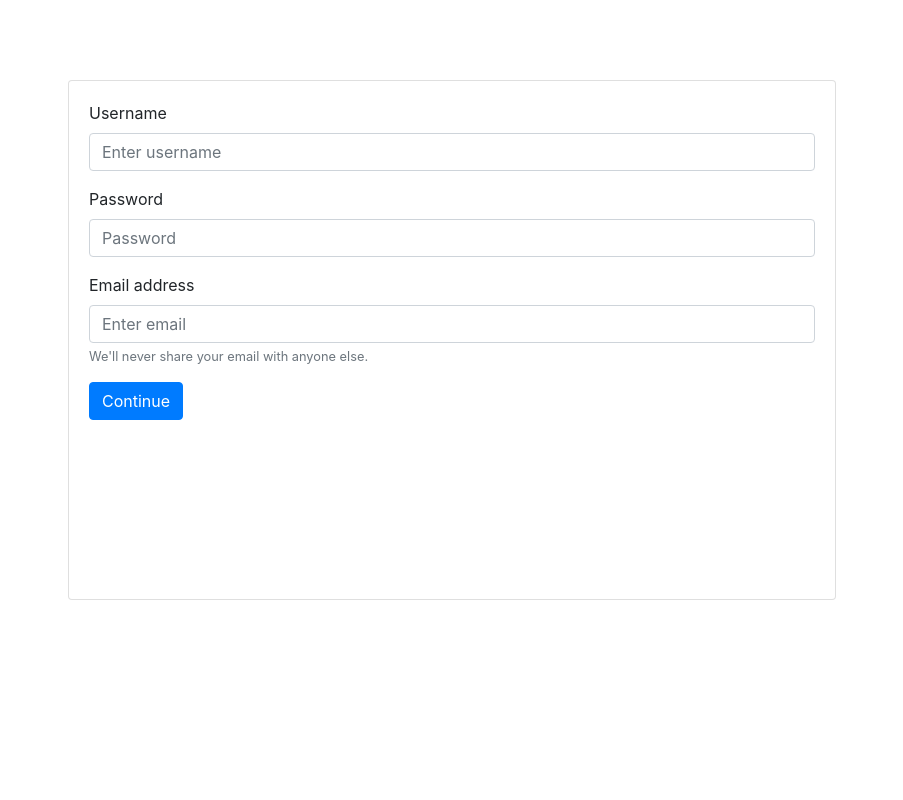
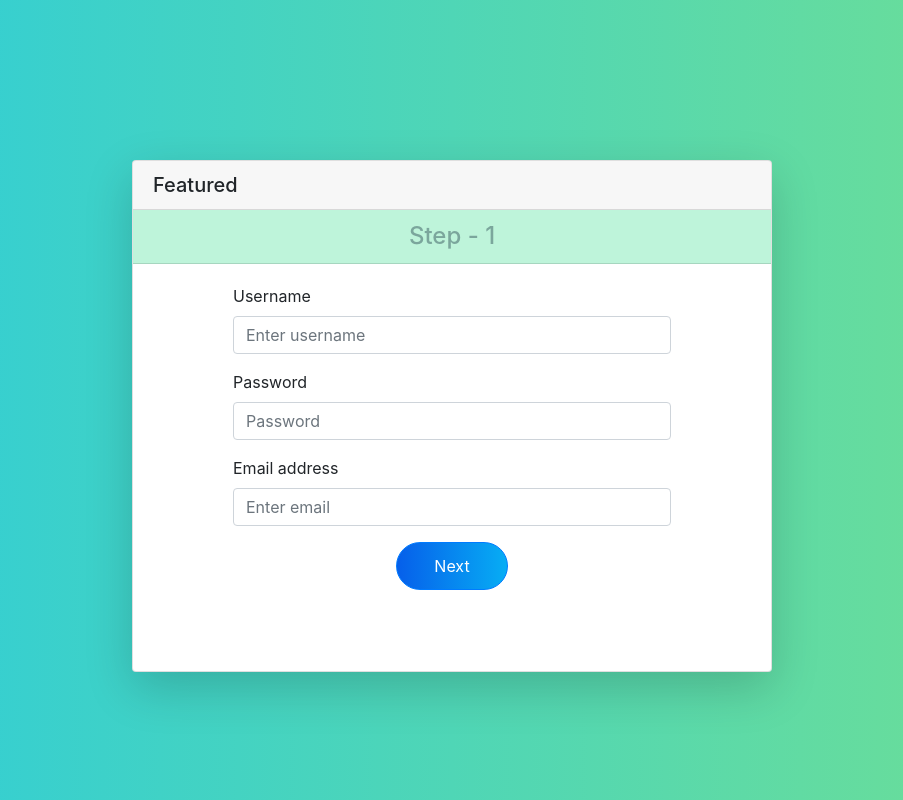
Before and after one commit to jakazzy/wedvs-form, a React (Create React App) app: page / in a window 1280 px wide. Shown: the top 800 px of the page, without its empty margins (188-1091 px from the left). Built offline with nearby package versions, Linux system fonts and the light colour scheme; the HTML template or start-up script is replaced by a standard one.

Commit message:
add the button style the first form

```diff
--- a/src/App.css
+++ b/src/App.css
@@ -1,38 +1,6 @@
-.App {
-  text-align: center;
+body{
+  width: 100vw;
+  height: 100vh;
+  background: linear-gradient(to right, #2ecdd9 0%, #70df93 100%);
+  overflow: hidden;
 }
-
-.App-logo {
-  height: 40vmin;
-  pointer-events: none;
-}
-
-@media (prefers-reduced-motion: no-preference) {
-  .App-logo {
-    animation: App-logo-spin infinite 20s linear;
-  }
-}
-
-.App-header {
-  background-color: #282c34;
-  min-height: 100vh;
-  display: flex;
-  flex-direction: column;
-  align-items: center;
-  justify-content: center;
-  font-size: calc(10px + 2vmin);
-  color: white;
-}
-
-.App-link {
-  color: #61dafb;
-}
-
-@keyframes App-logo-spin {
-  from {
-    transform: rotate(0deg);
-  }
-  to {
-    transform: rotate(360deg);
-  }
-}
--- a/src/App.js
+++ b/src/App.js
@@ -1,4 +1,5 @@
 import StepForm from "./components/stepForm";
+import "./App.css";
 
 function App() {
   return <StepForm />;
--- a/src/components/stepForm.jsx
+++ b/src/components/stepForm.jsx
@@ -42,17 +42,17 @@ function StepForm() {
     switch(step){
         case 1:
         return (
-            <UserProfile next={next}  handleChange={handleChange}/>
+            <UserProfile next={next}  handleChange={handleChange} userData={userData}/>
         )
         case 2:
-            return(<UserAddress next={next} previous={previous} handleChange={handleChange} userDate={userData}/>)
+            return(<UserAddress next={next} previous={previous} handleChange={handleChange} userData={userData}/>)
         case 3:
-            return(<UserExperience next={next} previous={previous} handleChange={handleChange}/>)
+            return(<UserExperience next={next} previous={previous} handleChange={handleChange} userData={userData} />)
         case 4:
-            return(<UserConfirmationData previous={previous} handleChange={handleChange}/>);
+            return(<UserConfirmationData previous={previous} handleChange={handleChange} userData={userData} />);
         default:
             return (
-                <UserProfile next={next}  handleChange={handleChange}/>
+                <UserProfile next={next}  handleChange={handleChange} userData={userData}/>
             )
     }
 }
--- a/src/components/userProfile.jsx
+++ b/src/components/userProfile.jsx
@@ -12,10 +12,12 @@ const UserProfile =({next, handleChange, userData}) =>{
    }
 
     return (
-    <Card style={{ width: "60vw", height: "65vh", margin: "5rem auto" }}>
+    <Card className="shadow-lg" style={{ width: "50vw", height: "64vh", margin: "10rem auto"}}>
+        <Card.Header as="h5">Featured</Card.Header>
+    <Card.Header as="h4" style={{ backgroundColor: '#bef4da', color: "#7ba69c" }} className="text-center">Step - {userData.step}</Card.Header>
       <Card.Body>
         {/*  form */}
-        <Form >
+        <Form style={{  padding: '0 5rem 5rem 5rem' }} >
             <Form.Group controlId="formBasicPassword">
                 <Form.Label>Username</Form.Label>
                 <Form.Control type="text" placeholder="Enter username" />
@@ -29,12 +31,11 @@ const UserProfile =({next, handleChange, userData}) =>{
             <Form.Group controlId="formBasicEmail">
                 <Form.Label>Email address</Form.Label>
                 <Form.Control type="email" placeholder="Enter email" />
-                <Form.Text className="text-muted">
-                We'll never share your email with anyone else.
-                </Form.Text>
             </Form.Group>
-
-            <Button variant="primary" onClick={continueStep }>Continue</Button>
+            <div className="text-center">
+                <Button className="text-center" onClick={continueStep } style={{
+                    width: '7rem',height: '3rem',borderRadius: '2rem', background: 'linear-gradient(to right, #065fea 0%, #07adf4 100%)'}}>Next</Button>
+            </div>
         </Form>
 
       </Card.Body>
@@ -43,3 +44,7 @@ const UserProfile =({next, handleChange, userData}) =>{
 }
 
 export default UserProfile
+// deep - #065fea
+// light - #07adf4
+// 'linear-gradient(to right, #065fea 0%, #07adf4 100%)'
+// background: 'linear-gradient(to right, #2868BB 0%, #02B8F4 100%)'
```
